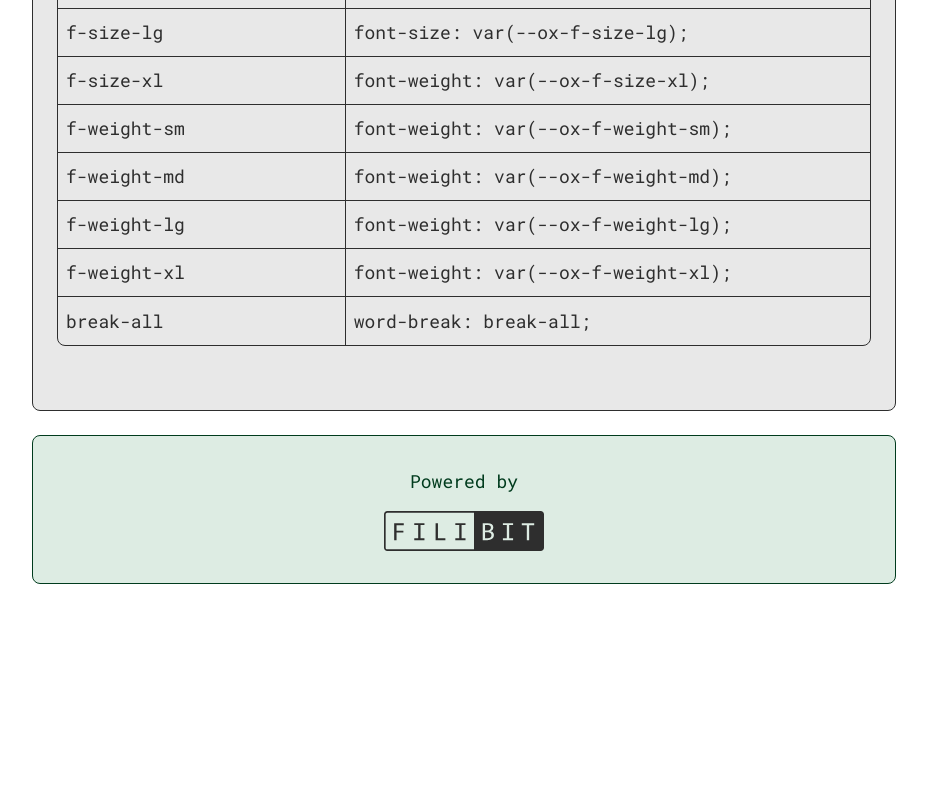
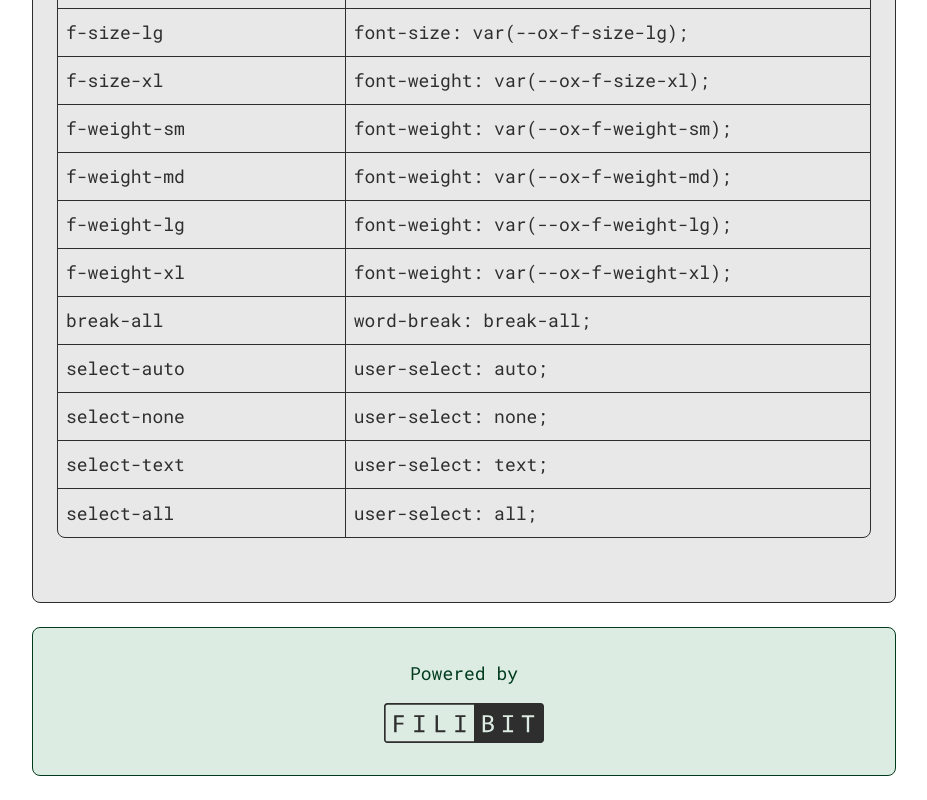
Before and after one commit to filiBit/oxiris.filibit.com, a Next.js app: page /utilities/other in a window 1280 px wide. Shown: the part 1081-1881 px from the top of the page, without its empty margins (284-1211 px from the left). Before the commit the page ends 1689 px from the top, so only its background shows below. Built offline with nearby package versions, Linux system fonts and the light colour scheme.

Commit message:
feat: user-select utilities

```diff
--- a/src/app/utilities/other/page.tsx
+++ b/src/app/utilities/other/page.tsx
@@ -90,6 +90,15 @@ export default function OtherUtilitiesPage() {
 
                     <div>break-all</div>
                     <div>word-break: break-all;</div>
+
+                    <div>select-auto</div>
+                    <div>user-select: auto;</div>
+                    <div>select-none</div>
+                    <div>user-select: none;</div>
+                    <div>select-text</div>
+                    <div>user-select: text;</div>
+                    <div>select-all</div>
+                    <div>user-select: all;</div>
                 </div>
             </div>
         </>
```
